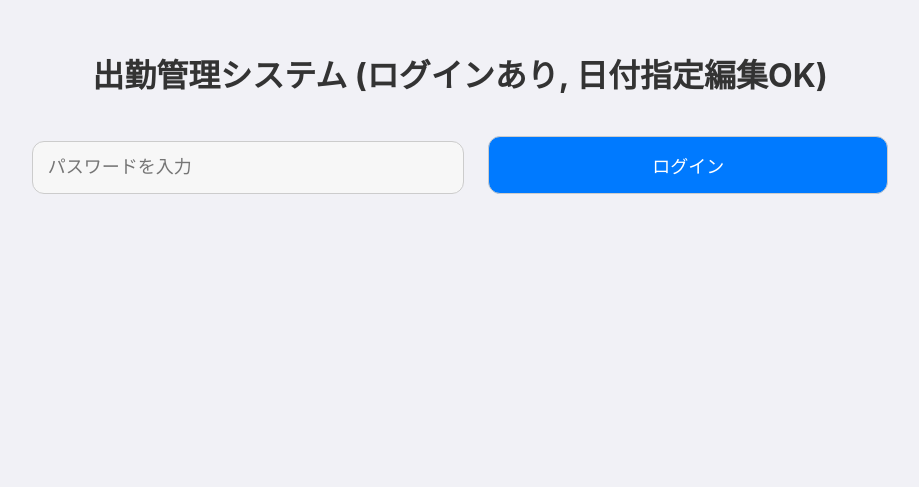
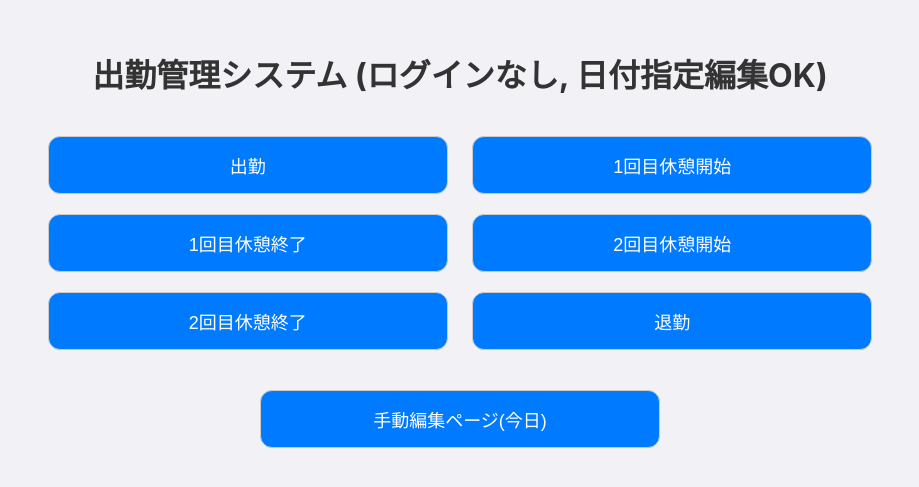
Before and after one commit to muuuu9923/flask-shukkin-system, a Flask app: page / in a window 1280 px wide. Shown: the top 487 px of the page, without its empty margins (180-1099 px from the left). Run offline with Flask 3, Linux system fonts and the light colour scheme; parts of the project's set-up code (start-up, migrations or seed data) failed here and were passed over.

Commit message:
ログイン削除

```diff
--- a/app.py
+++ b/app.py
@@ -1,4 +1,4 @@
-from flask import Flask, render_template, request, jsonify, session, redirect, url_for
+from flask import Flask, render_template, request, jsonify
 import gspread
 from oauth2client.service_account import ServiceAccountCredentials
 import datetime
@@ -7,11 +7,10 @@ import json
 
 app = Flask(__name__)
 
-# セッション用の秘密鍵設定（セッションを安全に使用するため）
+# セッション用の鍵（ログイン機能は使わないが、Flaskの仕様上設定しておいても問題ありません）
 app.secret_key = os.urandom(24)
 
-# セッションCookieの設定
-# もし本番が https の場合は True、ローカル http は False
+# Cookieの設定（ログイン機能がないので特に関係ないが、動作に問題はありません）
 app.config['SESSION_COOKIE_SAMESITE'] = 'None'
 app.config['SESSION_COOKIE_SECURE'] = False
 
@@ -25,13 +24,15 @@ scope = ["https://spreadsheets.google.com/feeds", "https://www.googleapis.com/au
 creds = ServiceAccountCredentials.from_json_keyfile_dict(creds_dict, scope)
 client = gspread.authorize(creds)
 
-SPREADSHEET_ID = "1A3wPi4iZ2PCf-WSPFqeNvWKltmwTgsZOa78OfE6M1kY"  # スプレッドシートID
+# スプレッドシートID
+SPREADSHEET_ID = "1A3wPi4iZ2PCf-WSPFqeNvWKltmwTgsZOa78OfE6M1kY"
 sheet = client.open_by_key(SPREADSHEET_ID).sheet1
 
-USER_PASSWORD = "5689"  # ログイン用のパスワード
-
 def day_to_row(day: int) -> int:
-    """日付 day をスプレッドシート行に換算 (1 -> 6, 2 -> 7, ...)"""
+    """
+    指定日(day)をスプレッドシートの行番号に換算
+    1 -> 6行目, 2 -> 7行目, ...
+    """
     return day + 5
 
 def round_down_to_nearest_6(minutes):
@@ -44,51 +45,37 @@ def get_rounded_time(is_cut_off=True):
     now = datetime.datetime.now()
     minutes = now.minute
     hour = now.hour
+
     if is_cut_off:
         minutes = round_down_to_nearest_6(minutes)
     else:
         minutes = round_up_to_nearest_6(minutes)
+
     if hour >= 24:
         hour += 1
+
     return now.replace(minute=minutes, second=0, microsecond=0, hour=hour)
 
 ########################################
-# ログイン機能
-########################################
-@app.route("/login", methods=["POST"])
-def login():
-    data = request.json
-    password = data.get("password")
-    if password == USER_PASSWORD:
-        session["user"] = "logged_in"
-        return jsonify({"success": True})
-    else:
-        return jsonify({"success": False})
-
-########################################
-# 出勤・休憩・退勤の記録
+# 出勤・休憩・退勤の記録 (ログイン機能なし)
 ########################################
 @app.route("/record", methods=["POST"])
 def record():
-    # ログインチェック
-    if "user" not in session:
-        return jsonify({"error": "ログインしてください！"}), 400
-
     data = request.json
     action = data.get("action")
 
-    # 「今日」の日付のみを編集する（任意のday指定ではない）
-    day = datetime.datetime.now().day
-    row = day_to_row(day)
+    # 今日の日付を取得して、該当行に記録する
+    today = datetime.datetime.now().day
+    row = day_to_row(today)
 
     now = get_rounded_time(is_cut_off=(action in ["shukkin","kyukei1_start","kyukei2_start"]))
     action_map = {
-        "shukkin": 3,
-        "kyukei1_start": 4,
-        "kyukei1_end": 5,
-        "kyukei2_start": 6,
-        "kyukei2_end": 7,
-        "taikin": 9
+        "shukkin": 3,       # 出勤  C列
+        "kyukei1_start": 4, # 1回目休憩開始 D列
+        "kyukei1_end": 5,   # 1回目休憩終了 E列
+        "kyukei2_start": 6, # 2回目休憩開始 F列
+        "kyukei2_end": 7,   # 2回目休憩終了 G列
+        "taikin": 9         # 退勤  I列
     }
 
     if action in action_map:
@@ -98,15 +85,14 @@ def record():
         return jsonify({"error": "無効なアクションです。"}), 400
 
 ########################################
-# 手動編集ページ (日付指定)
+# 手動編集ページ (日付指定可能)
 ########################################
 @app.route("/manual_edit", methods=["GET"])
 def manual_edit():
-    # ログインチェック
-    if "user" not in session:
-        return redirect(url_for("index"))
-
-    # GETパラメータ(day)が指定されていなければ「今日」を使う
+    """
+    ?day=XX のクエリパラメータで編集する日を指定。
+    未指定なら今日の日付を編集する。
+    """
     day_str = request.args.get("day")
     if day_str is None:
         day = datetime.datetime.now().day
@@ -127,17 +113,16 @@ def manual_edit():
 
 @app.route("/update_manual", methods=["POST"])
 def update_manual():
-    # ログインチェック
-    if "user" not in session:
-        return jsonify({"error": "ログインしてください！"}), 400
-
+    """
+    JSON で { day, shukkin, kyukei1_start, ... } を受け取り、その日の行を更新。
+    """
     data = request.json
     day = data.get("day")
-
     if day is None:
-        return jsonify({"error": "'day' が指定されていません"}), 400
+        return jsonify({"error": "日付(day)が指定されていません"}), 400
 
     row = day_to_row(int(day))
+
     sheet.update_cell(row, 3, data.get("shukkin"))
     sheet.update_cell(row, 4, data.get("kyukei1_start"))
     sheet.update_cell(row, 5, data.get("kyukei1_end"))
--- a/templates/index.html
+++ b/templates/index.html
@@ -2,7 +2,7 @@
 <html lang="ja">
 <head>
   <meta charset="UTF-8">
-  <title>出勤管理システム (ログインあり)</title>
+  <title>出勤管理システム (ログインなし)</title>
   <style>
     body {
       font-family: -apple-system, BlinkMacSystemFont, "Segoe UI", "Roboto",
@@ -17,7 +17,7 @@
       font-size: 32px;
       margin-bottom: 30px;
     }
-    input[type="password"], button {
+    button {
       padding: 15px;
       font-size: 18px;
       border-radius: 12px;
@@ -25,8 +25,6 @@
       width: 80%;
       max-width: 400px;
       margin: 10px;
-    }
-    button {
       background-color: #007aff;
       color: white;
       cursor: pointer;
@@ -35,47 +33,14 @@
     button:hover {
       background-color: #0051a8;
     }
-    input[type="password"] {
-      background-color: #f7f7f7;
-    }
-    #action-buttons {
-      display: none;
-    }
   </style>
   <script>
-    let currentUser = null;
-
-    // ログイン処理
-    function login() {
-      const password = document.getElementById("password").value;
-      fetch("/login", {
-        method: "POST",
-        headers: { "Content-Type": "application/json" },
-        body: JSON.stringify({ password: password })
-      })
-      .then(response => response.json())
-      .then(data => {
-        if (data.success) {
-          currentUser = data.user;  // "logged_in"
-          document.getElementById("login-form").style.display = "none";
-          document.getElementById("action-buttons").style.display = "block";
-        } else {
-          alert("パスワードが間違っています！");
-        }
-      })
-      .catch(error => alert("エラーが発生しました！"));
-    }
-
-    // アクション送信 (出勤・休憩・退勤)
+    // ログイン機能を削除したため currentUser 管理は不要
     function record(action) {
-      if (!currentUser) {
-        alert("ログインしてください！");
-        return;
-      }
       fetch("/record", {
         method: "POST",
         headers: { "Content-Type": "application/json" },
-        body: JSON.stringify({ action: action, user: currentUser })
+        body: JSON.stringify({ action: action })
       })
       .then(response => response.json())
       .then(res => {
@@ -87,16 +52,8 @@
   </script>
 </head>
 <body>
-  <h1>出勤管理システム (ログインあり, 日付指定編集OK)</h1>
+  <h1>出勤管理システム (ログインなし, 日付指定編集OK)</h1>
 
-  <!-- ログインフォーム -->
-  <div id="login-form">
-    <input type="password" id="password" placeholder="パスワードを入力" />
-    <button onclick="login()">ログイン</button>
-  </div>
-
-  <!-- ログイン成功後に表示されるボタン群 -->
-  <div id="action-buttons" style="display:none;">
   <button onclick="record('shukkin')">出勤</button>
   <button onclick="record('kyukei1_start')">1回目休憩開始</button>
   <button onclick="record('kyukei1_end')">1回目休憩終了</button>
@@ -104,11 +61,7 @@
   <button onclick="record('kyukei2_end')">2回目休憩終了</button>
   <button onclick="record('taikin')">退勤</button>
   <br><br>
-    <!-- 手動編集ページへ -->
-    <a href="/manual_edit">
-      <button>手動編集ページ(今日)</button>
-    </a>
-    <p>※ 特定日を編集したい場合は manual_edit.html で入力</p>
-  </div>
+  <!-- 手動編集ページへ遷移 (今日の日付) -->
+  <a href="/manual_edit"><button>手動編集ページ(今日)</button></a>
 </body>
 </html>
```
Also changed, not shown: templates/manual_edit.html (+15 -16 lines). Lines whose indentation alone changed are shown as unchanged.
